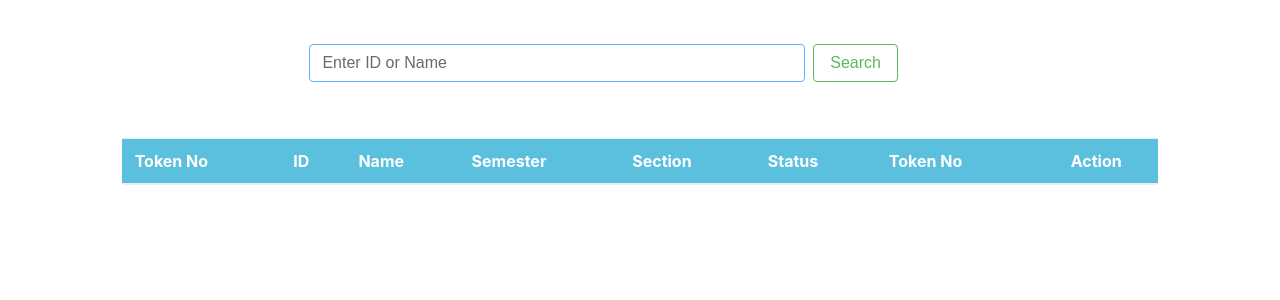
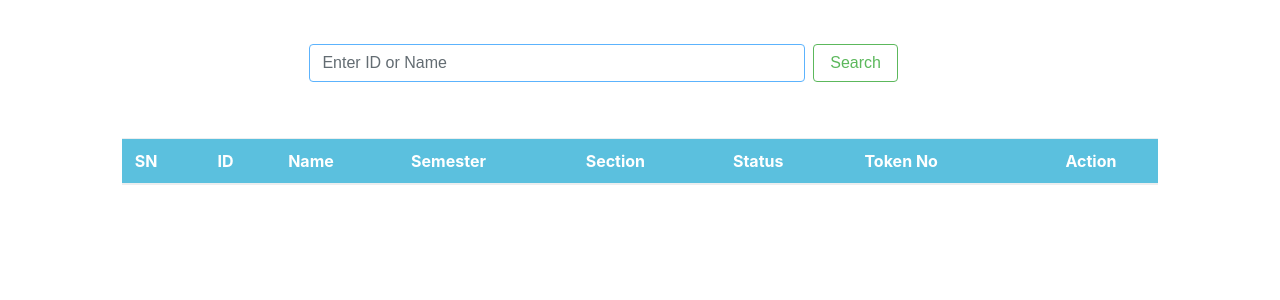
Before and after one commit to fuadwasi/topc_site, a Django app: page /ush/ in a window 1280 px wide. Shown: the part 283-583 px from the top of the page. Run offline with Django 3.2, Linux system fonts and the light colour scheme; the visitor is signed in with stand-in values (Sample User, id 1); data that the repository does not hold is empty; some libraries are stand-ins or nearby versions.

Commit message:
Home page SN index Fixed

```diff
--- a/TOPC_Reg_SYS/templates/user_home.html
+++ b/TOPC_Reg_SYS/templates/user_home.html
@@ -80,7 +80,7 @@
                 <table class="table">
                     <thead class="alert btn-info">
                     <tr>
-                        <th scope="col">Token No</th>
+                        <th scope="col">SN</th>
                         <th scope="col">ID</th>
                         <th scope="col">Name</th>
                         <th scope="col">Semester</th>
```
